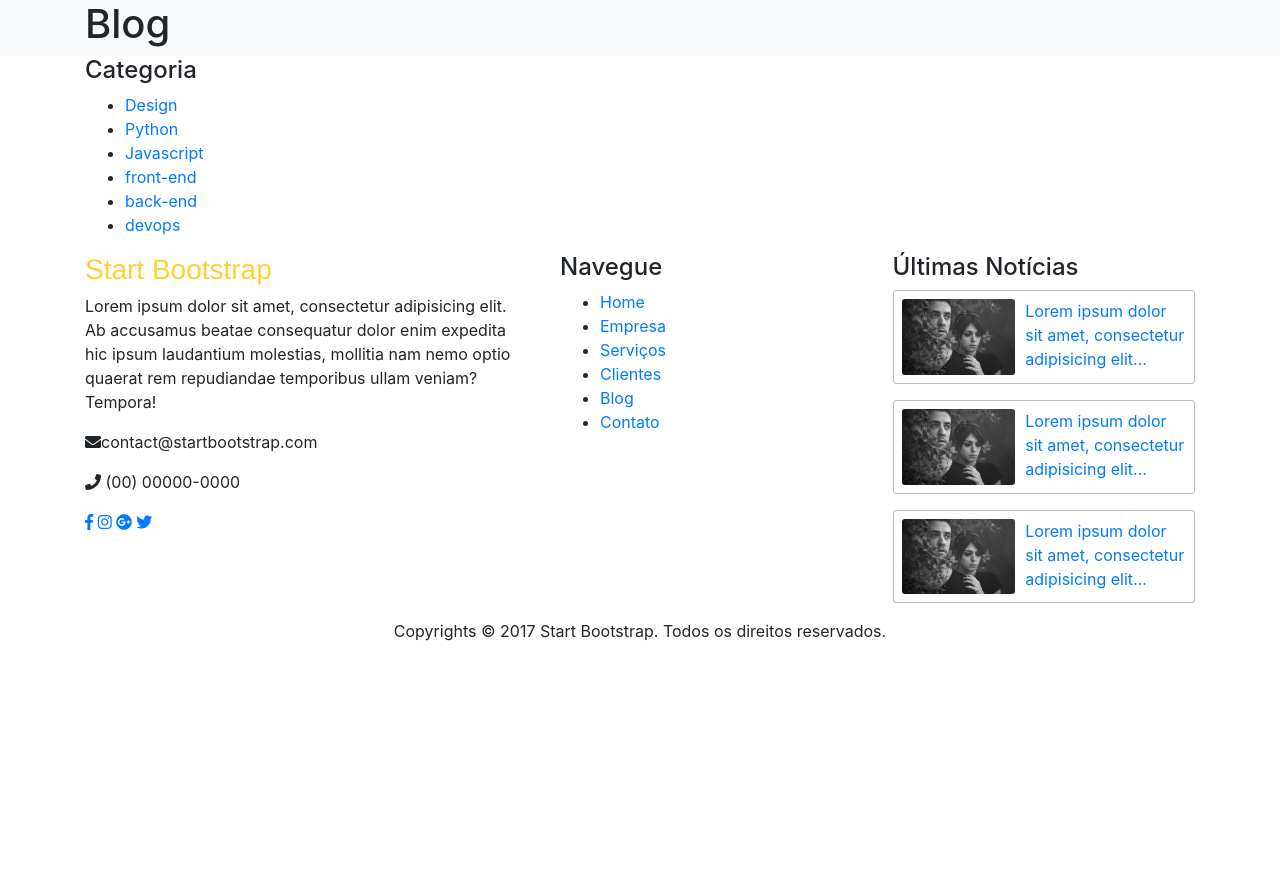
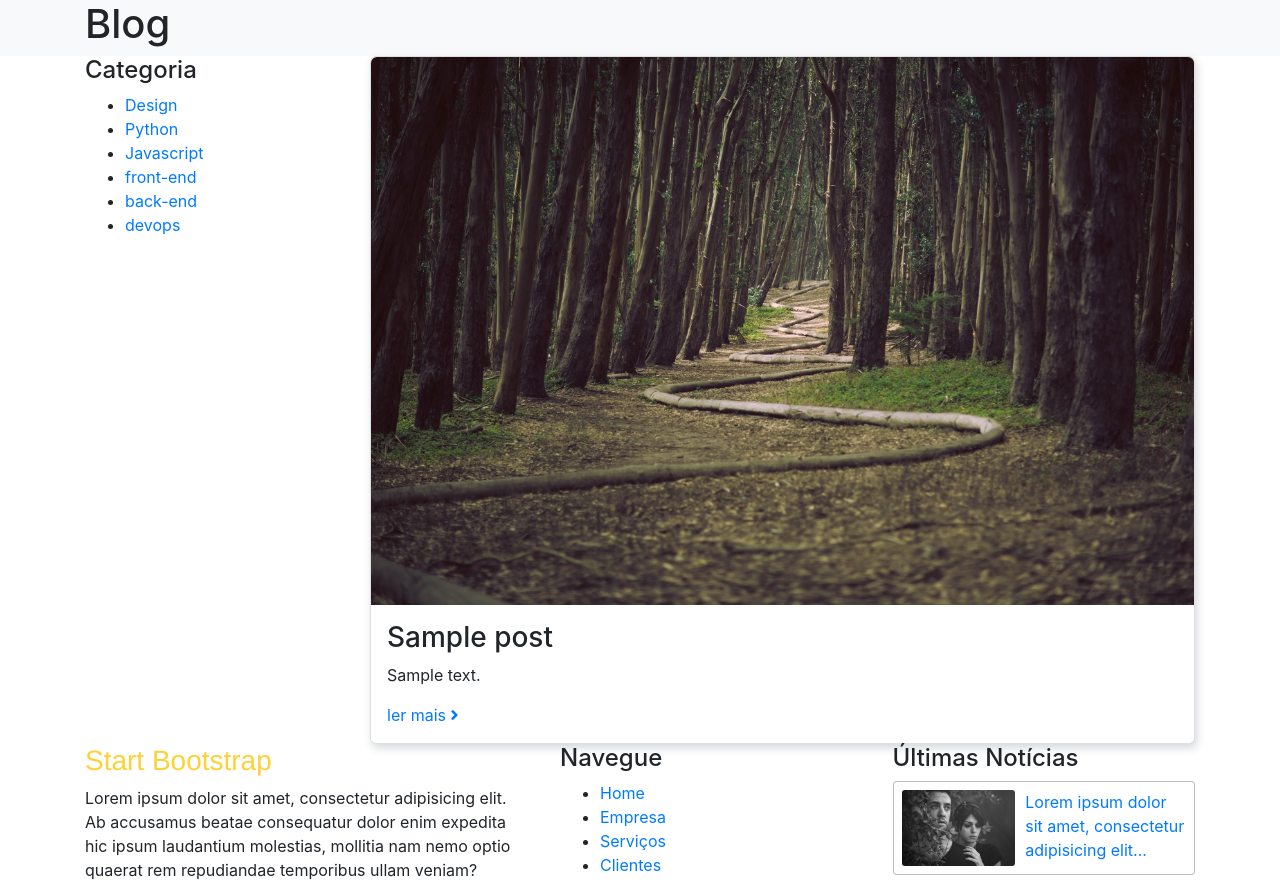
Before and after one commit to daniloroddrigues/webpyfast, a Django app: page /blog/ in a window 1280 px wide. Shown: the part 56-936 px from the top of the page. Before the commit the page ends 697 px from the top, so only its background shows below. Run offline with Django 3.2, Linux system fonts and the light colour scheme; tables that the repository leaves empty hold one stand-in row (values such as "Sample post"); some libraries are stand-ins or nearby versions.

Commit message:
Blog html context mudado para posts

```diff
--- a/webpyfast/blogs/templates/blog/blog.html
+++ b/webpyfast/blogs/templates/blog/blog.html
@@ -26,13 +26,13 @@
 
                 <div class="col-9">
 
-                    {% for blog in blogs %}
+                    {% for post in posts %}
 
                         <div class="card">
                             <img src="{% static 'img/blog/tumblr_mxrv8vRMbA1st5lhmo1_12802.jpg' %}">
                             <div class="card-content">
-                                <h3>{{ blog.title }}</h3>
-                                <p>{{ blog.description }}</p>
+                                <h3>{{ post.title }}</h3>
+                                <p>{{ post.description }}</p>
                                 <a href="">ler mais <i class="fa fa-angle-right"></i></a>
                             </div>
                         </div>
```
